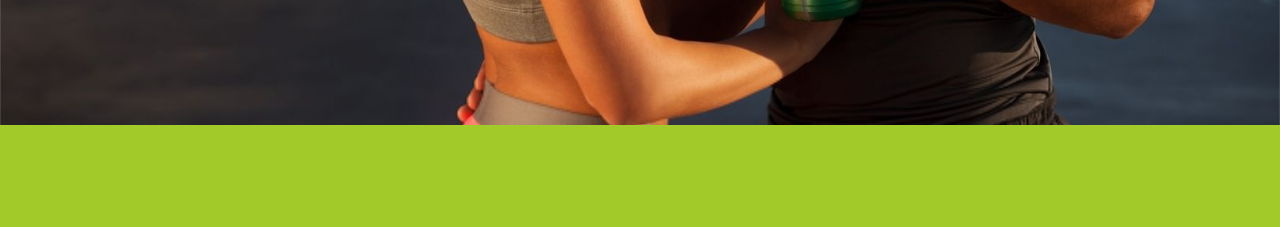
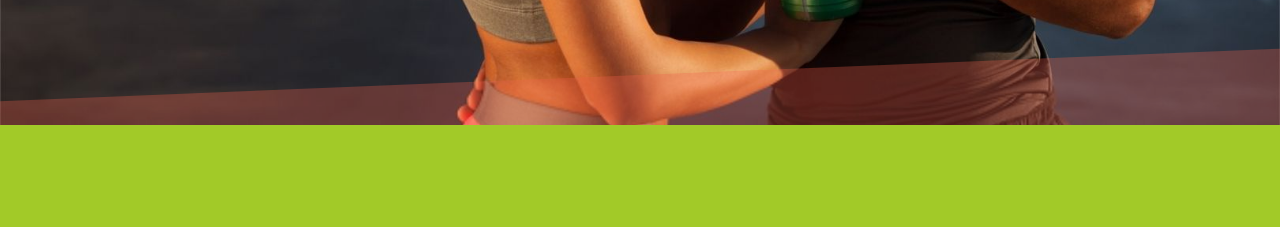
Before and after one commit to EltunH/Fitness, a plain HTML site: page index.htm in a window 1280 px wide. Shown: the part 675-902 px from the top of the page. Drawn offline with nearby package versions, Linux system fonts and the light colour scheme.

Commit message:
red line

```diff
--- a/css/style.css
+++ b/css/style.css
@@ -18,9 +18,10 @@ header {
     height: 100vh;
     text-align: center;
     position: relative;
+    overflow: hidden;
 }
 
-nav, #title {
+nav, #title, #zolaq {
     position: absolute;
 }
 
@@ -32,6 +33,16 @@ nav {
 #title {
     width: 100%;
     bottom: 16vh;
+}
+
+#zolaq {
+    width: 100%;
+    height: 100px;
+    background: var(--qirmizi);
+    opacity: .3;
+    bottom: 0;
+    left: 50%;
+    transform: translate(-50%, 50%) scale(1.02, 1) rotate(-2.4deg);
 }
 
 menu li {
--- a/index.htm
+++ b/index.htm
@@ -29,6 +29,7 @@
             <h1>fitness in a can<span class="txtyasil">/</span></h1>
             <h5>yes you can<span class="txtqirmizi">/</span></h5>
         </div>
+        <div id="zolaq"></div>
     </header>
     <main>
         <div class="bgyasil">
```
